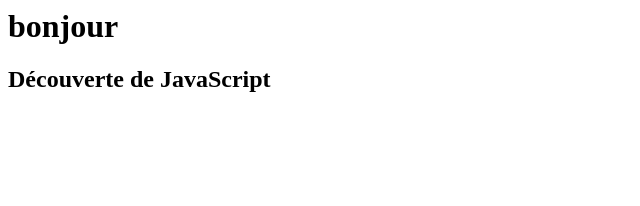
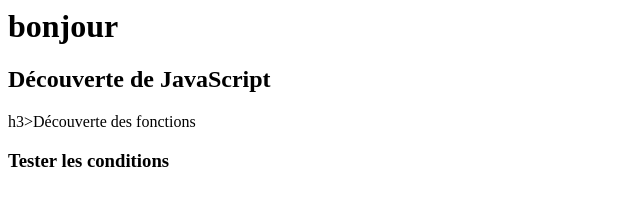
Before and after one commit to soukaynaassila/html, a plain HTML site: page index.html in a window 1280 px wide. Shown: the whole page, without its empty margins (0-640 px from the left). Drawn offline with Linux system fonts and the light colour scheme.

Commit message:
index.html

```diff
--- a/index.html
+++ b/index.html
@@ -8,6 +8,8 @@
 <body>
     <h1>bonjour</h1>
     <h2>Découverte de JavaScript</h2>
+    h3>Découverte des fonctions</h3>
+    <h3>Tester les conditions</h3>
   <script src="script.js"></script>
 
 </body>
```
